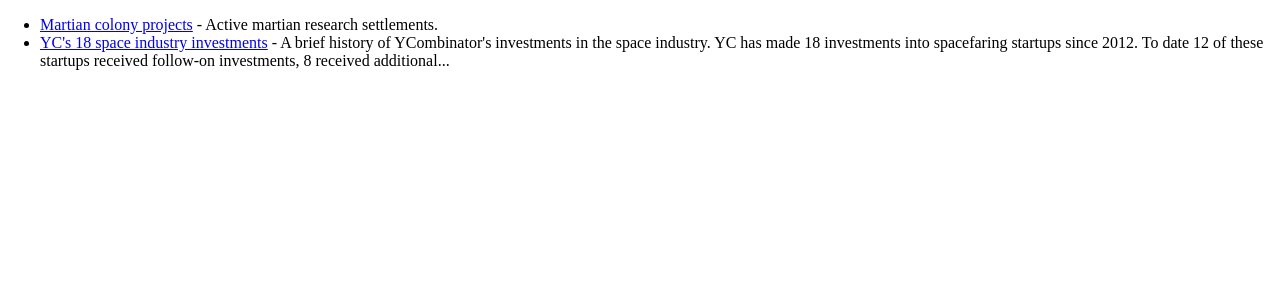
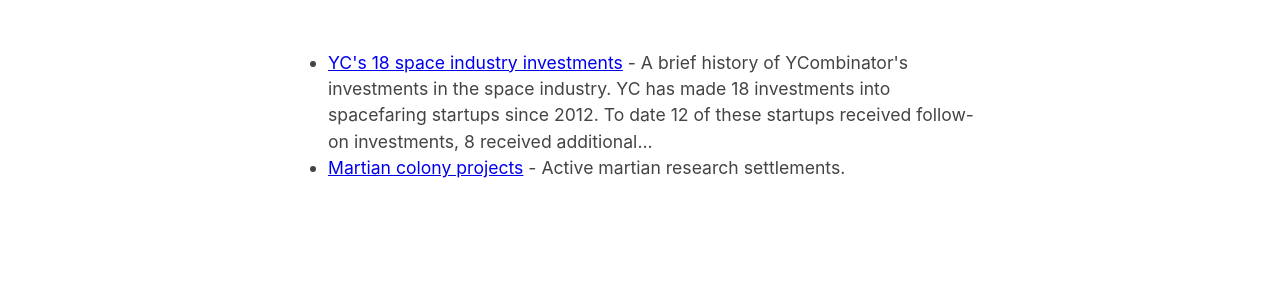
Before and after one commit to tylermaran/marslab, a website: page build/index.html in a window 1280 px wide. Drawn offline with Linux system fonts and the light colour scheme.

Commit message:
fixed style on landing

```diff
--- a/build/index.html
+++ b/build/index.html
@@ -6,6 +6,8 @@
 	</head>
 
 	<body>
-		<ul><li><a href="./mars-research-labs.html">Martian colony projects</a> - Active martian research settlements.</li><li><a href="./yc-space-sector-investments.html">YC's 18 space industry investments</a> - A brief history of YCombinator's investments in the space industry. YC has made 18 investments into spacefaring startups since 2012. To date 12 of these startups received follow-on investments, 8 received additional...</li></ul>
+	<article>
+		<ul><li><a href="./yc-space-sector-investments.html">YC's 18 space industry investments</a> - A brief history of YCombinator's investments in the space industry. YC has made 18 investments into spacefaring startups since 2012. To date 12 of these startups received follow-on investments, 8 received additional...</li><li><a href="./mars-research-labs.html">Martian colony projects</a> - Active martian research settlements.</li></ul>
+	</article>
 	</body>
 	</html>
```
